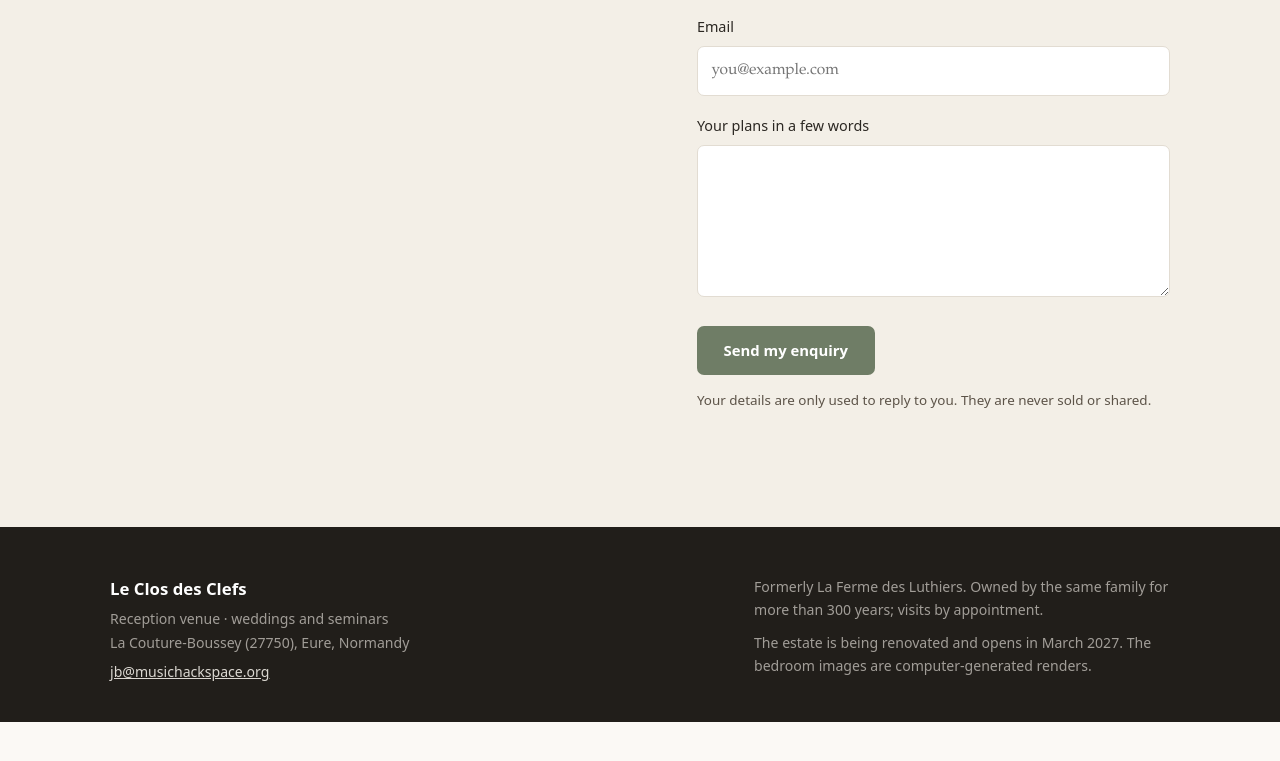
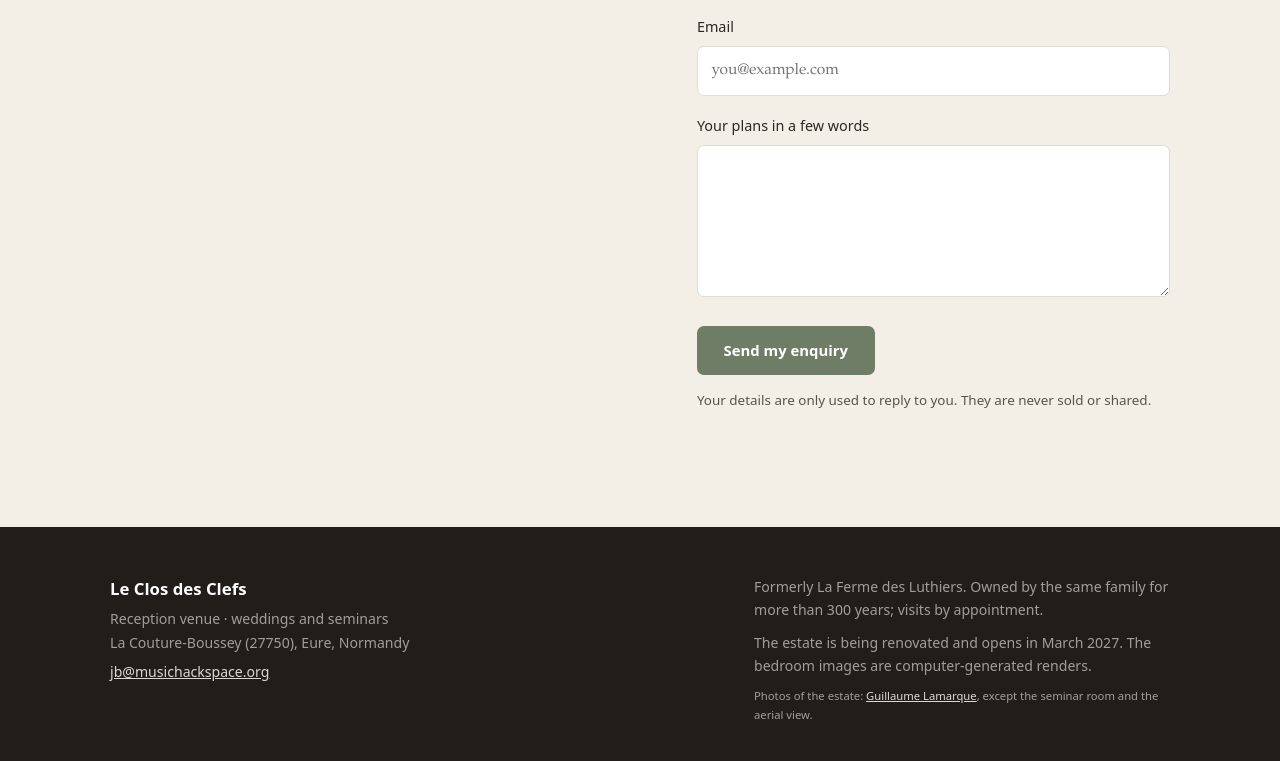
Before and after one commit to musichackspace/lutherium-com, a plain HTML site: page index.html in a window 1280 px wide. Shown: the part 8317-9078 px from the top of the page. Before the commit the page ends 9039 px from the top, so only its background shows below. Drawn offline with Linux system fonts and the light colour scheme.

Commit message:
Update website (ClaudeNav)

```diff
--- a/index.html
+++ b/index.html
@@ -798,6 +798,7 @@
     <div style="max-width:26rem">
       <p style="margin:0" data-i18n="footNote">Anciennement La Ferme des Luthiers. Propriété de la même famille depuis plus de 300 ans ; visites sur rendez-vous.</p>
       <p style="margin:.6rem 0 0" data-i18n="footReno">Le domaine est en rénovation et ouvre en mars 2027. Les visuels des chambres sont des images de synthèse.</p>
+      <p style="margin:.6rem 0 0;font-size:.8em" data-i18n="footPhoto">Photos du domaine : <a href="https://guillaumelamarquephoto.fr/" target="_blank" rel="noopener">Guillaume Lamarque</a>, sauf la salle de séminaire et la vue aérienne.</p>
     </div>
   </div>
 </footer>
@@ -956,6 +957,7 @@ const EN = {
   footAddr:"La Couture-Boussey (27750), Eure, Normandy",
   footNote:"Formerly La Ferme des Luthiers. Owned by the same family for more than 300 years; visits by appointment.",
   footReno:"The estate is being renovated and opens in March 2027. The bedroom images are computer-generated renders.",
+  footPhoto:"Photos of the estate: <a href=\"https://guillaumelamarquephoto.fr/\" target=\"_blank\" rel=\"noopener\">Guillaume Lamarque</a>, except the seminar room and the aerial view.",
   stickyCta:"Check a date",
 
   consentText:"We use Google Analytics to measure this site’s audience. Nothing is measured without your agreement.",
```
